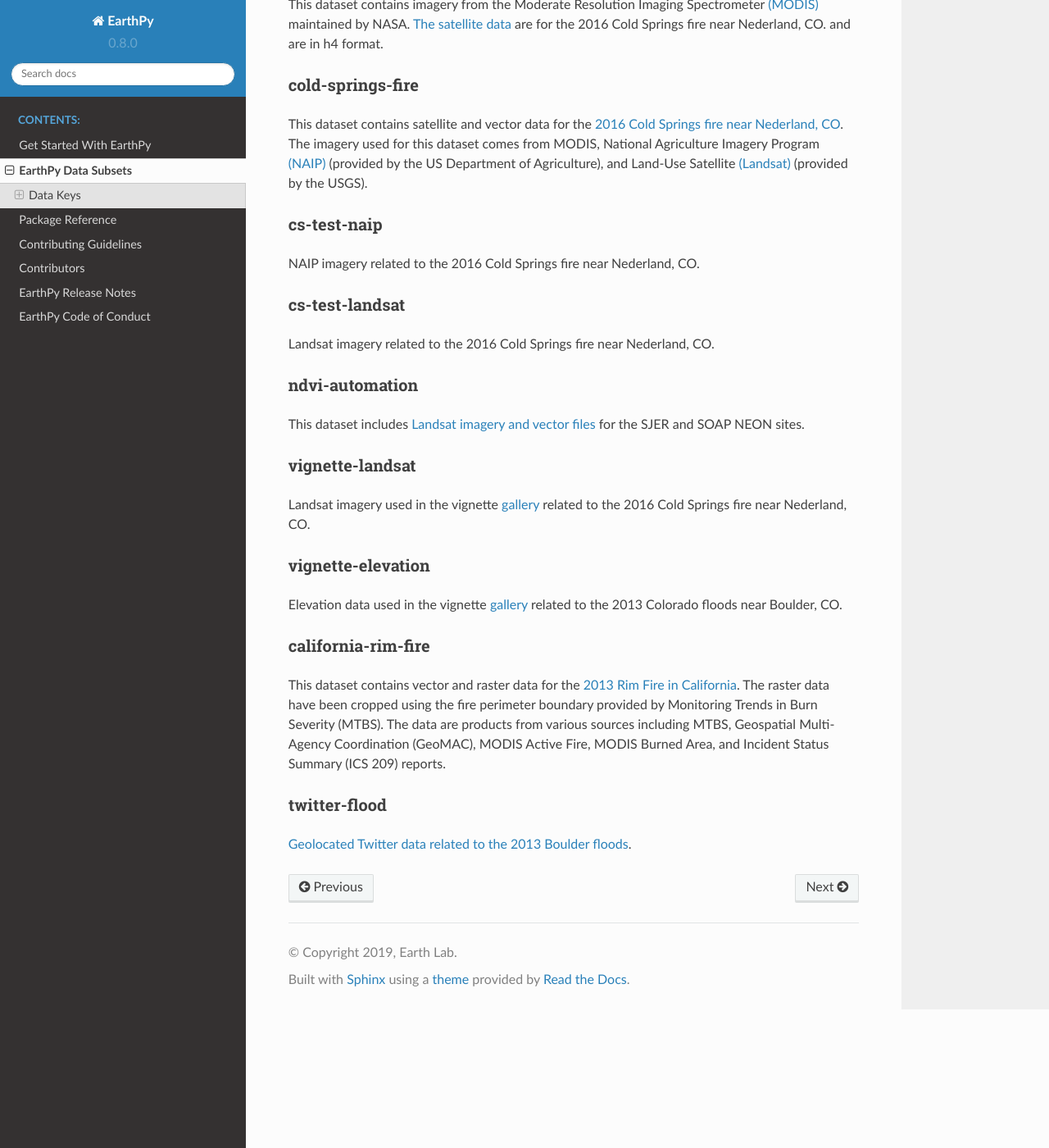
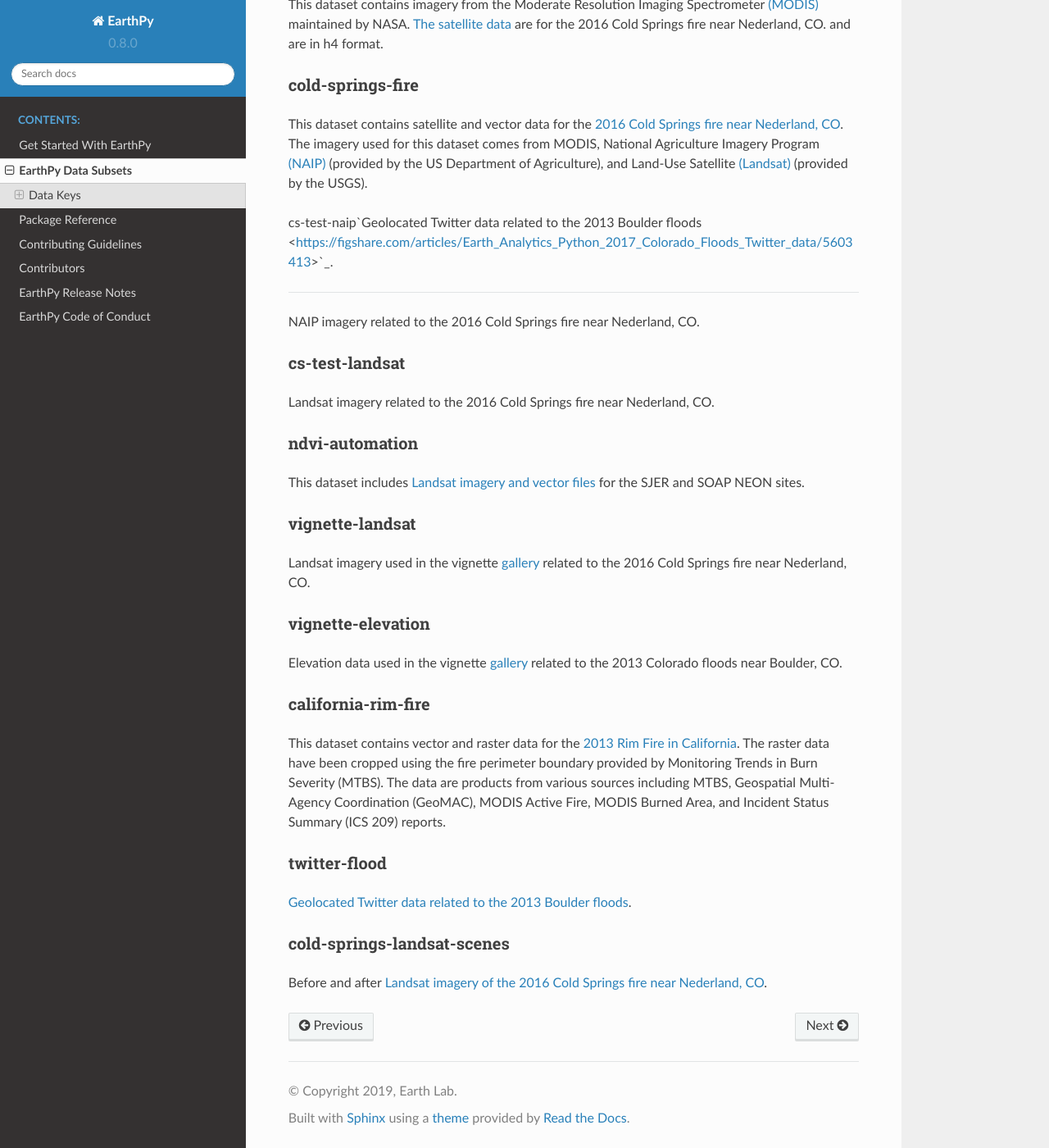
Before and after one commit to earthlab/earthpy, a Sphinx documentation site: the page built from docs/earthpy-data-subsets.rst, in a window 1280 px wide and 1400 px high, scrolled down 1121 px. Shown: the whole window at 82% size. Built offline with Sphinx 7.4.7 and the Read the Docs theme 2.0.0, drawn with Linux system fonts in a browser that asks for light colours; pages that are not in the unit, such as notebooks, are missing from menus.

Commit message:
Added in new dataset to EarthPy downloads

```diff
--- a/docs/earthpy-data-subsets.rst
+++ b/docs/earthpy-data-subsets.rst
@@ -68,7 +68,8 @@
 Land-Use Satellite `(Landsat) <https://www.earthdatascience.org/courses/earth-analytics-python/multispectral-remote-sensing-in-python/landsat-bands-geotif-in-Python/>`_
 (provided by the USGS).
 
-cs-test-naip
+cs-test-naip`Geolocated Twitter data related to the 2013 Boulder floods <https://figshare.com/articles/Earth_Analytics_Python_2017_Colorado_Floods_Twitter_data/5603413>`_.
+
 ------------
 
 NAIP imagery related to the 2016 Cold Springs fire near Nederland, CO.
@@ -110,3 +111,8 @@
 -------------
 
 `Geolocated Twitter data related to the 2013 Boulder floods <https://figshare.com/articles/Earth_Analytics_Python_2017_Colorado_Floods_Twitter_data/5603413>`_.
+
+cold-springs-landsat-scenes
+---------------------------
+
+Before and after `Landsat imagery of the 2016 Cold Springs fire near Nederland, CO <https://figshare.com/articles/Earth_Analytics_Python_HOMEWORK_Landsat_Pre_Fire_Data_Cloud_Free/6083300>`_.
--- a/docs/get-started.rst
+++ b/docs/get-started.rst
@@ -55,6 +55,6 @@ You can access these data subsets by using:
     >>> import earthpy as et
     >>> # View all available data keys
     >>> et.data.get_data()
-    Available Datasets: ['california-rim-fire', 'co-flood-extras', 'cold-springs-fire', 'cold-springs-modis-h4', 'colorado-flood', 'cs-test-landsat', 'cs-test-naip', 'ndvi-automation', 'spatial-vector-lidar', 'twitter-flood', 'vignette-elevation', 'vignette-landsat']
+    Available Datasets: ['california-rim-fire', 'co-flood-extras', 'cold-springs-fire', 'cold-springs-modis-h4', 'colorado-flood', 'cs-test-landsat', 'cs-test-naip', 'ndvi-automation', 'spatial-vector-lidar', 'twitter-flood', 'vignette-elevation', 'vignette-landsat', 'cold-springs-landsat-scenes']
     >>> # Download data subset to your `$HOME/earth-analytics/data` directory
     >>> data = et.data.get_data('cold-springs-fire', verbose=False)
```
Also changed, not shown: 1 other file.
